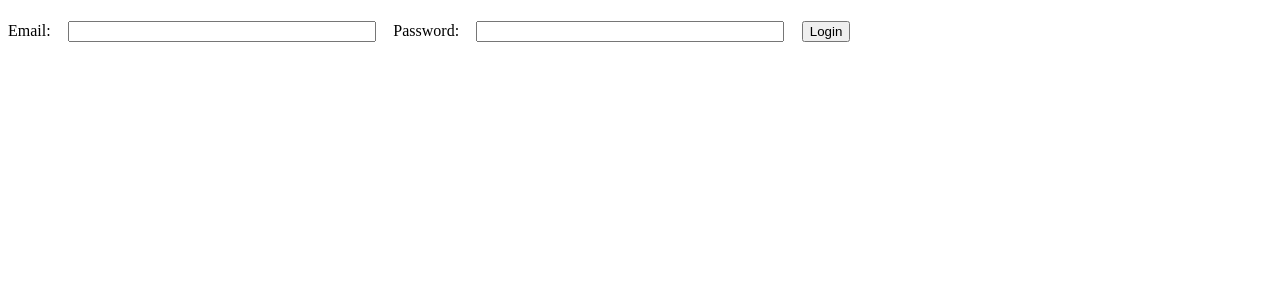
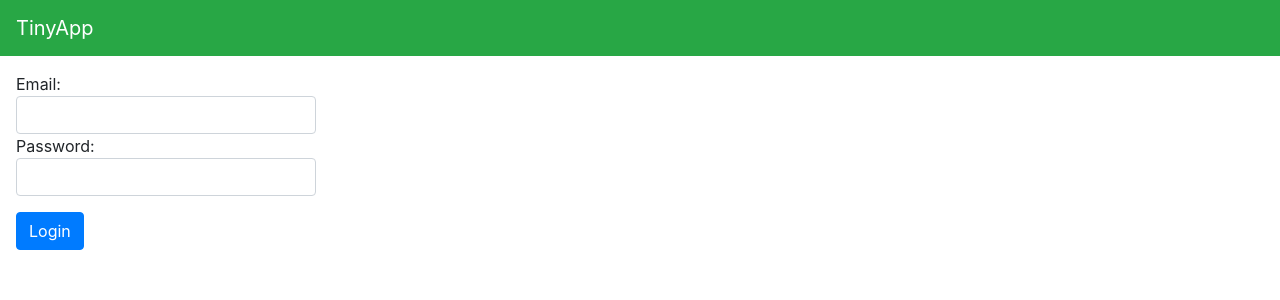
Before and after one commit to rameshraman86/tinyapp, a Node server app: page /register in a window 1280 px wide. Shown: the top 300 px of the page. Run offline with Node 20, Linux system fonts and the light colour scheme; some libraries are stand-ins or nearby versions.

Commit message:
added new registration page ejs, server side logic to check if email is empty or already exists and return 400

```diff
--- a/views/register.ejs
+++ b/views/register.ejs
@@ -5,24 +5,48 @@
 <html lang="en">
 
 <head>
-  <meta charset="UTF-8">
-  <meta name="viewport" content="width=device-width, initial-scale=1.0">
+  <meta charset="utf-8" />
+  <meta name="viewport" content="width=device-width, initial-scale=1, shrink-to-fit=no" />
+
+  <!-- Bootstrap CSS -->
+  <link rel="stylesheet" href="https://stackpath.bootstrapcdn.com/bootstrap/4.2.1/css/bootstrap.min.css"
+    integrity="sha384-GJzZqFGwb1QTTN6wy59ffF1BuGJpLSa9DkKMp0DgiMDm4iYMj70gZWKYbI706tWS" crossorigin="anonymous" />
   <title>User Registration</title>
 </head>
+
 <body>
+  <nav class="navbar navbar-expand-md navbar-dark bg-success">
+    <a class="navbar-brand" href="/urls">TinyApp</a>
+    <button class="navbar-toggler" type="button" data-toggle="collapse" data-target="#navbarNavAltMarkup"
+      aria-controls="navbarNavAltMarkup" aria-expanded="false" aria-label="Toggle navigation">
+      <span class="navbar-toggler-icon"></span>
+    </button>
+  </nav>
 
+  <div>
     <form class="form-inline" action="/register" method="POST">
-  <div class="form-group mb-2">
+      <div class="form-group mb-2" style="width: 300px; margin: 1em">
         <label for="email">Email: </label>
-    <input class="form-control" type="email" name="email" style="width: 300px; margin: 1em" />
+        <input class="form-control" type="email" name="email" style="width: 300px;" />
         <label for="password">Password: </label>
-    <input class="form-control" type="password" name="password" style="width: 300px; margin: 1em" />
+        <input class="form-control" type="password" name="password" style="width: 300px; margin-bottom: 1em" />
+
+
 
         <button type="submit" class="btn btn-primary">Login</button>
       </div>
     </form>
 
-
+    <!-- Bootstrap JS -->
+    <script src="https://code.jquery.com/jquery-3.3.1.slim.min.js"
+      integrity="sha384-q8i/X+965DzO0rT7abK41JStQIAqVgRVzpbzo5smXKp4YfRvH+8abtTE1Pi6jizo"
+      crossorigin="anonymous"></script>
+    <script src="https://cdnjs.cloudflare.com/ajax/libs/popper.js/1.14.7/umd/popper.min.js"
+      integrity="sha384-UO2eT0CpHqdSJQ6hJty5KVphtPhzWj9WO1clHTMGa3JDZwrnQq4sF86dIHNDz0W1"
+      crossorigin="anonymous"></script>
+    <script src="https://stackpath.bootstrapcdn.com/bootstrap/4.3.1/js/bootstrap.min.js"
+      integrity="sha384-JjSmVgyd0p3pXB1rRibZUAYoIIy6OrQ6VrjIEaFf/nJGzIxFDsf4x0xIM+B07jRM"
+      crossorigin="anonymous"></script>
 </body>
 
 </html>
```
Also changed, not shown: express_server.js (+65 -39 lines). Lines whose indentation alone changed are shown as unchanged.
